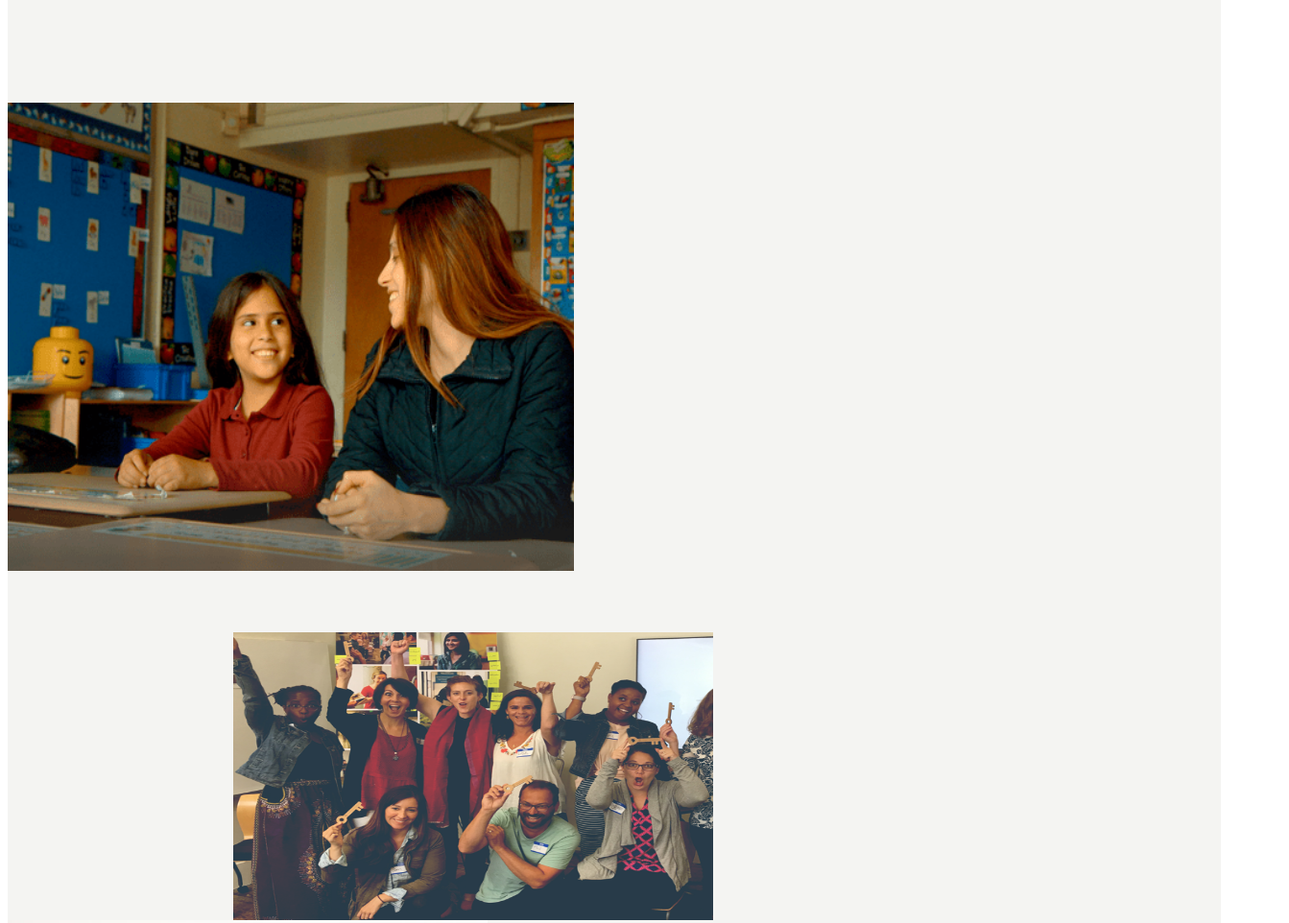
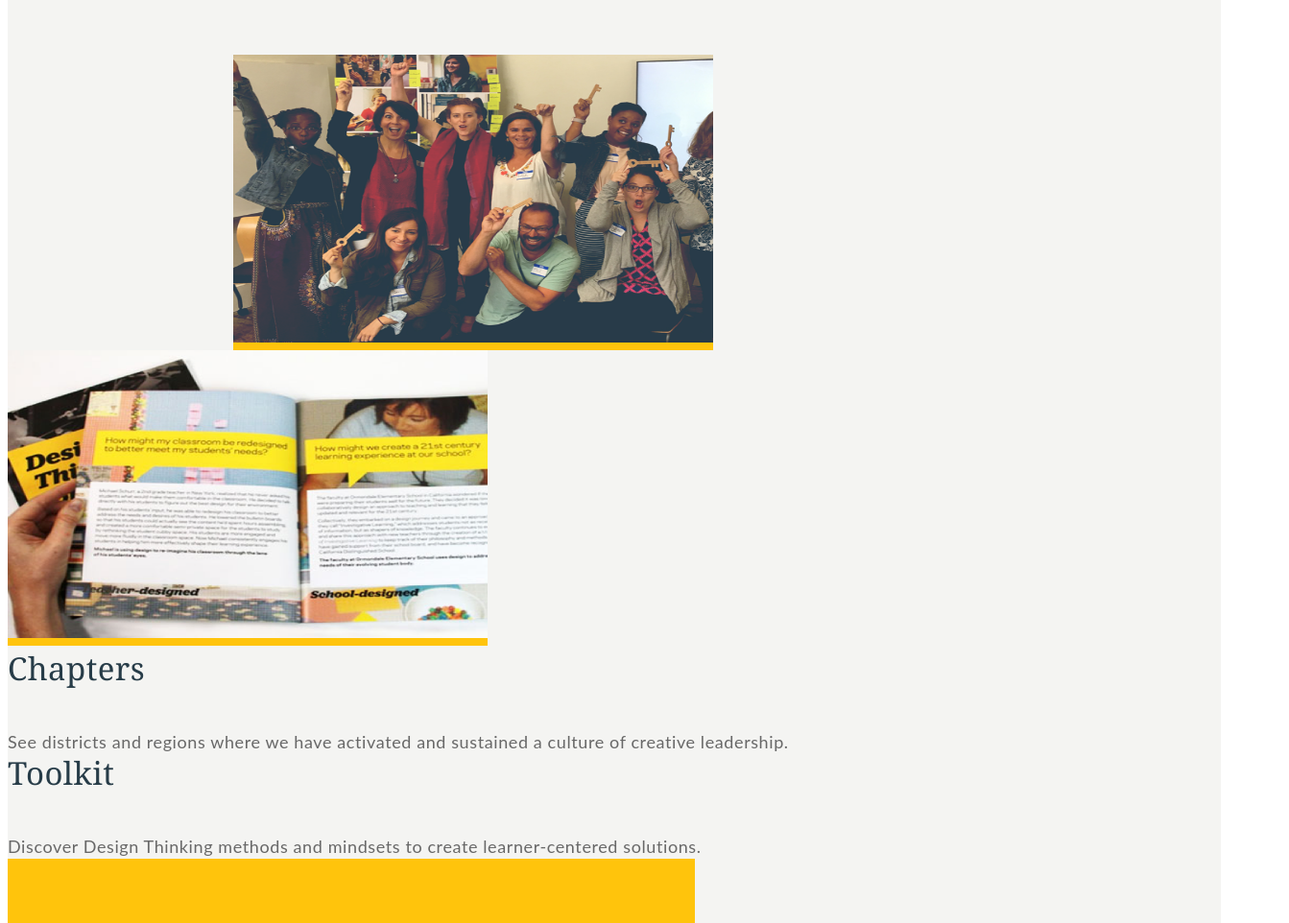
Before and after one commit to mateabaturina/Internship-8-HTML, a plain HTML site: page Teachers guilde/index.html in a window 1280 px wide. Shown: the part 691-1653 px from the top of the page at 96% size, 1343 px wide, since content can reach past the window. Drawn offline with Linux system fonts and the light colour scheme.

Commit message:
Adding borderAdding borders

```diff
--- a/Teachers guilde/styles/firstSection.css
+++ b/Teachers guilde/styles/firstSection.css
@@ -83,7 +83,7 @@
 }
 
 .header {
-    display: inline-block;
+    display:flex;
   }
 
 .boxOne {
@@ -117,6 +117,9 @@
     width: 500px;
     margin-left: 235px;
     margin-right: 30px;
+    border-bottom-style: solid;
+    border-bottom-width: 8px;
+    border-bottom-color: #ffc40c;
     float: left;
 }
 
@@ -124,5 +127,8 @@
 
     height: 300px;
     width: 500px;
+    border-bottom-style: solid;
+    border-bottom-width: 8px;
+    border-bottom-color: #ffc40c;
 
 }
```
